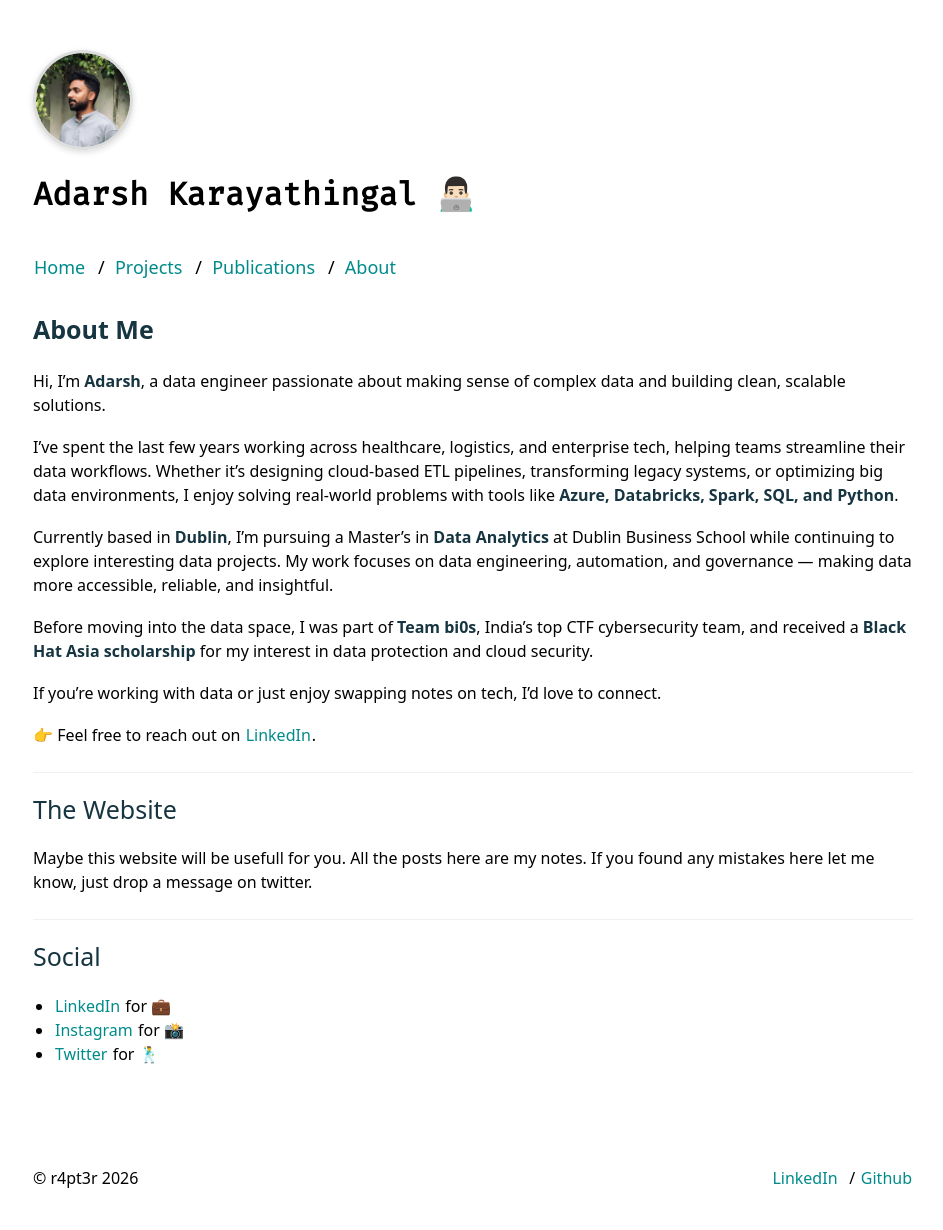
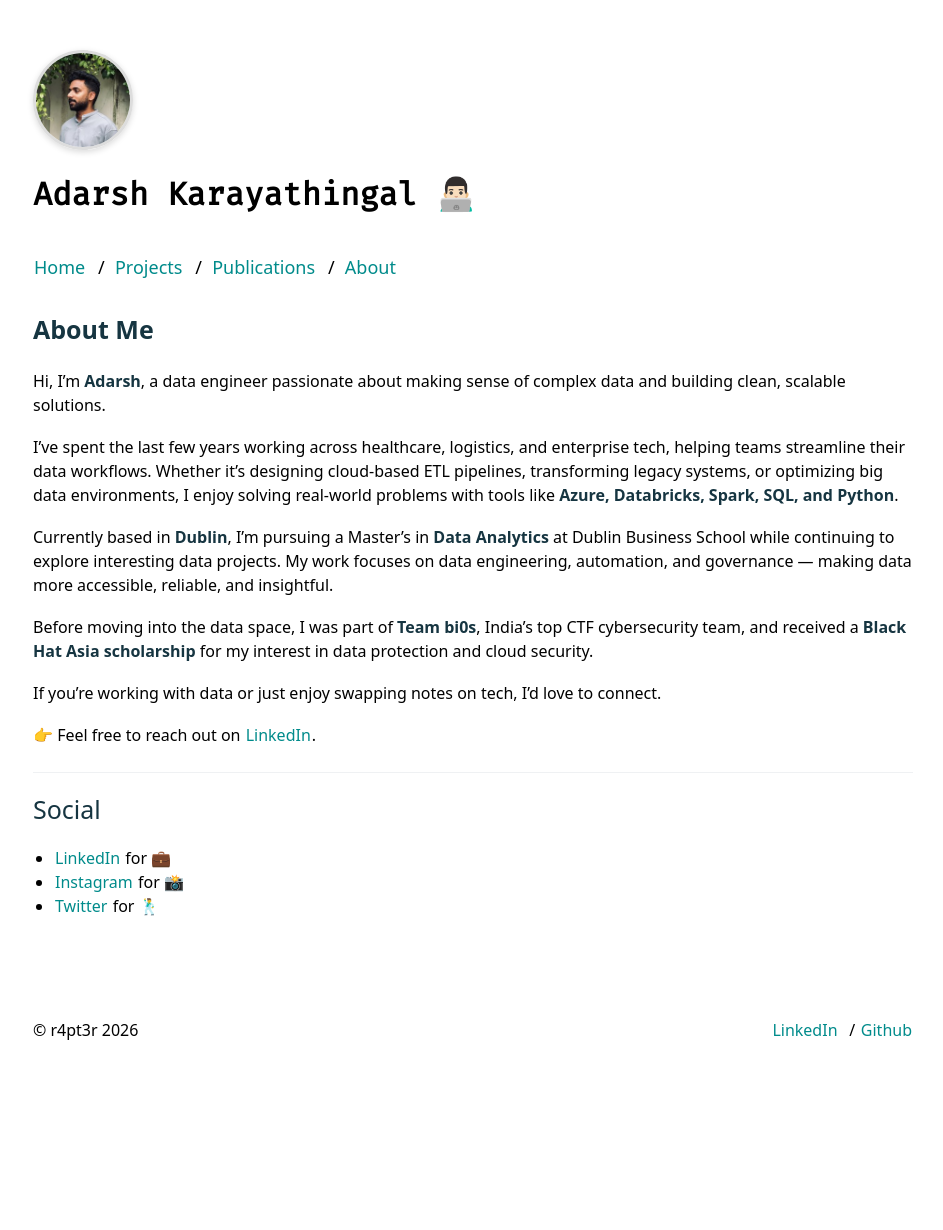
Before and after one commit to r4pt3r/r4pt3r.github.io, a Jekyll site: the page built from _pages/about.md, in a window 1280 px wide. Shown: the whole page, without its empty margins (167-1110 px from the left). Built offline with Jekyll 4.4.1, drawn with Linux system fonts in a browser that asks for light colours; after the commit the page ends 1082 px from its top, so only the background shows below that.

Commit message:
Remove website description from about page
Removed the section about the website and its purpose.

```diff
--- a/_pages/about.md
+++ b/_pages/about.md
@@ -18,11 +18,6 @@ If you're working with data or just enjoy swapping notes on tech, I’d love to
 
 ----
 
-## The Website
-Maybe this website will be usefull for you. All the posts here are my notes. If you found any mistakes here let me know, just drop a message on twitter.
-
-----
-
 ## Social
 
 - [LinkedIn](https://www.linkedin.com/in/adarshk460/) for 💼
```
